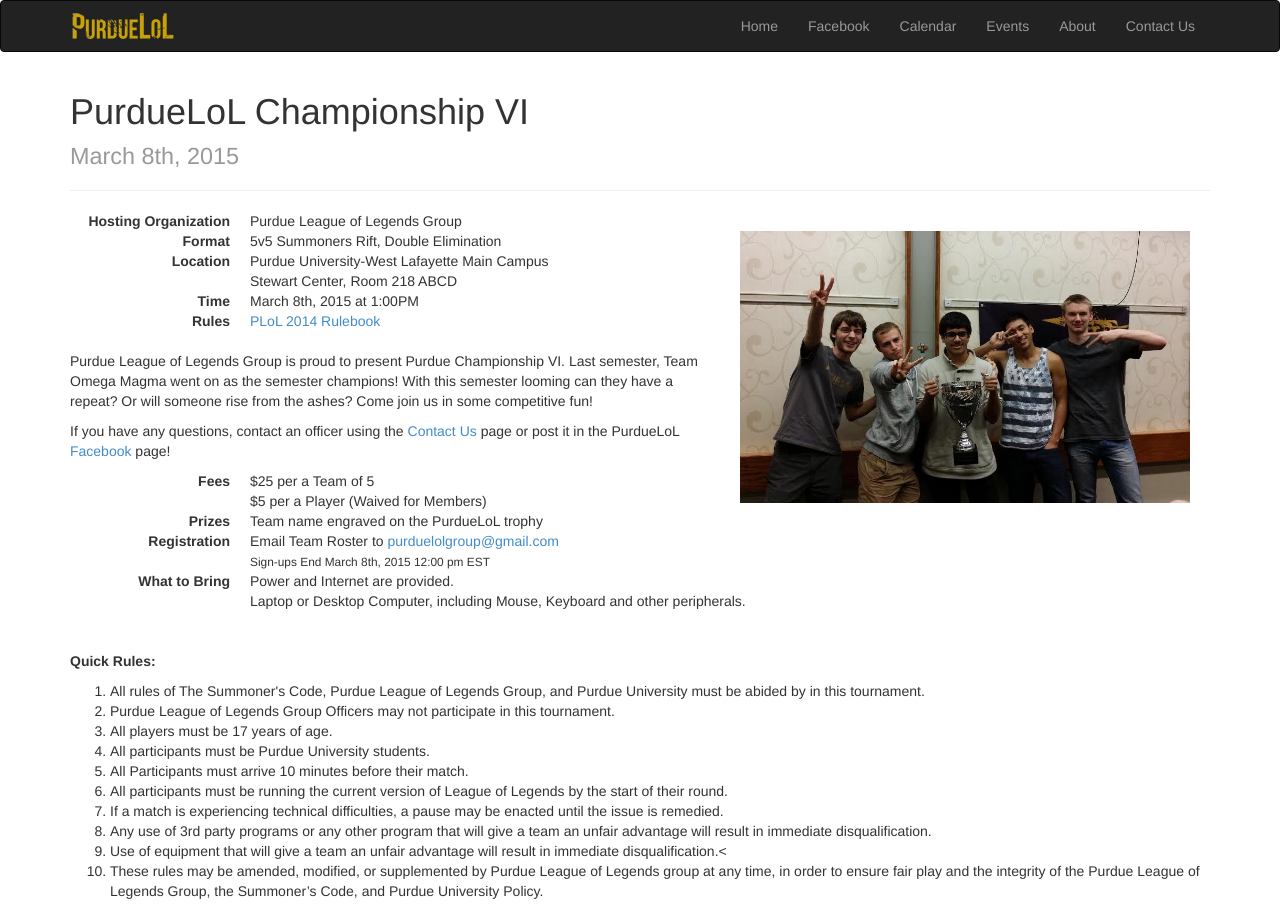
After one commit to smithsps/PurdueLoLWebsite, a PHP site: page /events/ChampionshipVI.html in a window 1280 px wide. The commit adds this page. Run offline with PHP 8.4, Linux system fonts and the light colour scheme; some libraries are stand-ins or nearby versions.

Commit message:
Events: ChampionVI Tourney

```diff
--- /dev/null
+++ b/events/ChampionshipVI.html
@@ -0,0 +1,117 @@
+<!DOCTYPE html>
+<html lang="en">
+<head>
+    <meta charset="utf-8">
+    <meta http-equiv="X-UA-Compatible" content="IE=edge">
+    <meta name="viewport" content="width=device-width, initial-scale=1">
+    <title>PurdueLoL - Championship VI</title>
+
+    <!-- Bootstrap -->
+    <link href="/css/bootstrap.min.css" rel="stylesheet">
+    <link href="/css/bootstrap.icon-large.min.css" rel="stylesheet">
+    <script src="//ajax.googleapis.com/ajax/libs/jquery/1.11.1/jquery.min.js"></script>
+    <link href="/css/main.css" rel="stylesheet">
+    <link href="/css/letters.css" rel="stylesheet">
+
+
+    <!-- HTML5 Shim and Respond.js IE8 support of HTML5 elements and media queries -->
+    <!-- WARNING: Respond.js doesn't work if you view the page via file:// -->
+    <!--[if lt IE 9]>
+    <script src="https://oss.maxcdn.com/libs/html5shiv/3.7.0/html5shiv.js"></script>
+    <script src="https://oss.maxcdn.com/libs/respond.js/1.4.2/respond.min.js"></script>
+    <![endif]-->
+  </head>
+  <body>
+  <nav class="navbar navbar-inverse" role="navigation">
+    <div class="container">
+      <!-- Brand and toggle get grouped for better mobile display -->
+      <div class="navbar-header">
+        <button type="button" class="navbar-toggle" data-toggle="collapse" data-target="#bs-example-navbar-collapse-1">
+          <span class="sr-only">Toggle navigation</span>
+          <span class="icon-bar"></span>
+          <span class="icon-bar"></span>
+          <span class="icon-bar"></span>
+        </button>
+        <a class="navbar-brand" id="logo" href="/index.html" style="display:inline">
+			<img src="/images/navlogo_gold.png" alt="PurdueLoL" />
+		</a>
+      </div>
+
+      <!-- Collect the nav links, forms, and other content for toggling -->
+      <div class="collapse navbar-collapse" id="bs-example-navbar-collapse-1">
+        <ul class="nav navbar-nav navbar-right">
+		  <li><a href="/index.html">Home</a></li>
+		  <li><a target="_blank" href="https://www.facebook.com/groups/purduelol/">Facebook</a></li>
+		  <li><a href="/calendar.html">Calendar</a></li>
+		  <li><a href="/events/index.html">Events</a></li>
+		  <li><a href="/about.html">About</a></li>
+		  <li><a href="/contact.html">Contact Us</a></li>
+        </ul>
+      </div>
+    </div>
+  </nav>
+	<div class="container">
+		<div class="page-header">
+		  <h1>PurdueLoL Championship VI <br><small> March 8th, 2015</small></h1>
+		</div>
+		<img style="float:right; margin:20px" src="/images/PLoLChampsV.jpg" width="450px"/>
+		<dl class="dl-horizontal">
+			<dt>Hosting Organization</dt><dd>Purdue League of Legends Group</dd>
+			<dt>Format</dt><dd>5v5 Summoners Rift, Double Elimination</dd>
+			<dt>Location</dt>
+			<dd>Purdue University-West Lafayette Main Campus</dd>
+			<dd>Stewart Center, Room 218 ABCD</dd>
+			<dt>Time</dt><dd>March 8th, 2015 at 1:00PM</dd>
+			<dt>Rules</dt><dd><a href="/docs/PLoLChampVIRulebook.pdf">PLoL 2014 Rulebook</a></dd>
+		</dl>
+		<p>Purdue League of Legends Group is proud to present Purdue Championship VI. Last semester, Team Omega Magma went on as the semester champions! With this semester looming can they have a repeat? Or will someone rise from the ashes? Come join us in some competitive fun! </p>
+		<p>If you have any questions, contact an officer using the <a href="/contact.html">Contact Us</a> page or post it in the PurdueLoL <a href="https://www.facebook.com/groups/purduelol/">Facebook</a> page!</p>
+
+
+		<dl class="dl-horizontal">
+			<dt>Fees</dt>
+				<dd>$25 per a Team of 5</dd>
+				<dd>$5 per a Player (Waived for Members)</dd>
+			<dt>Prizes</dt>
+				<dd>Team name engraved on the PurdueLoL trophy</dd>
+			<dt>Registration</dt>
+				<dd>Email Team Roster to <a href="mailto:purduelolgroup@gmail.com">purduelolgroup@gmail.com</a>
+				<dd><small>Sign-ups End March 8th, 2015 12:00 pm EST</small></dd>
+			<dt>What to Bring</dt>
+				<dd>Power and Internet are provided.</dd>
+				<dd>Laptop or Desktop Computer, including Mouse, Keyboard and other peripherals.</dd>
+		</dl><br/>
+		<p>
+		  <b>Quick Rules:</b><br/>
+		  <ol>
+			<li>All rules of The Summoner's Code, Purdue League of Legends Group, and Purdue University must be abided by in this tournament.</li>
+			<li>Purdue League of Legends Group Officers may not participate in this tournament.</li>
+			<li>All players must be 17 years of age.</li>
+			<li>All participants must be Purdue University students.</li>
+			<li>All Participants must arrive 10 minutes before their match.</li>
+			<li>All participants must be running the current version of League of Legends by the start of their round.</li>
+			<li>If a match is experiencing technical difficulties, a pause may be enacted until the issue is remedied.</li>
+			<li>Any use of 3rd party programs or any other program that will give a team an unfair advantage will result in immediate disqualification.</li>
+			<li>Use of equipment that will give a team an unfair advantage will result in immediate disqualification.<</li>
+			<li>These rules may be amended, modified, or supplemented by Purdue League of Legends group at any time, in order to ensure fair play and the integrity of the Purdue League of Legends Group, the Summoner’s Code, and Purdue University Policy.</li>
+		  </ol>
+		</p>
+		<!--
+		<ul class="list-group">
+		  <li class="list-group-item" style="width:50%;">When: <div style="display:inline;float:right;">October 25th, 2014</div></li>
+		  <li class="list-group-item" style="width:50%;">Where: <div style="display:inline;float:right;">Stewart Center, Room 214abcd</div></li>
+		  <li class="list-group-item" style="width:50%;">Reason:  <div style="display:inline;float:right;">PurdueLoL's biggest tournament of the semester! :)</div></li>
+		  <li class="list-group-item" style="width:50%;">Map Type:  <div style="display:inline;float:right;">Summoner's Rift, 5v5</div></li>
+		  <li class="list-group-item" style="width:50%;">Draft Mode:  <div style="display:inline;float:right;">Tournament Draft</div></li>
+		  <li class="list-group-item" style="width:50%;">Bracket Style:  <div style="display:inline;float:right;">Double Elimination</div></li>
+			<li class="list-group-item" style="width:50%;">Expected Attendance:  <div style="display:inline;float:right;">12+ Teams</div></li>
+		</ul> -->
+	</div>
+
+
+    <!-- jQuery (necessary for Bootstrap's JavaScript plugins) -->
+    <script src="//ajax.googleapis.com/ajax/libs/jquery/1.11.0/jquery.min.js"></script>
+    <!-- Include all compiled plugins (below), or include individual files as needed -->
+    <script src="//maxcdn.bootstrapcdn.com/bootstrap/3.2.0/js/bootstrap.min.js"></script>
+  </body>
+</html>
```
Also changed, not shown: events/index.php (+6 -6 lines), images/PLoLChampsV.jpg (added), 1 other file.
